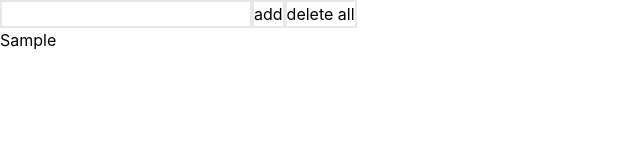
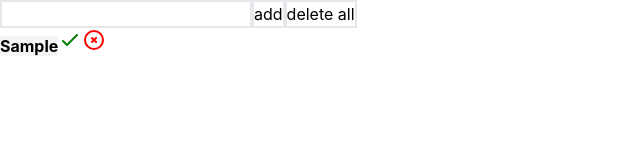
Before and after one commit to Arthur7711/TODO-List, a React (Create React App) app: page / in a window 1280 px wide. Both pictures are taken after typing "Sample" into the empty fields and a click on the button "add". Shown: the top 160 px of the page, without its empty margins (0-640 px from the left). Built offline with nearby package versions, Linux system fonts and the light colour scheme.

Commit message:
plus and delet

```diff
--- a/src/components/InputArea.js
+++ b/src/components/InputArea.js
@@ -1,20 +1,49 @@
 import React, { useEffect, useState } from "react";
+import Cart from "./subComponents/cart";
 
 export default function InputArea() {
   const [inpVal, setInpVal] = useState("");
   const [tasks, setTasks] = useState([]);
+  const [todo, setTodo] = useState(<div></div>);
+
   const handleInput = (e) => {
     setInpVal(e.target.value);
     console.log(e.target.value);
   };
 
   const handleAddTodo = () => {
-    setTasks([...tasks, inpVal]);
+    setTasks([...tasks, { value: inpVal, isSuccess: false }]);
     setInpVal("");
   };
+  useEffect(() => {
+    setTodo(
+      tasks.map((item) => (
+        <Cart
+          handleDeleted={handleDeleted}
+          handleCompleted={handleCompleted}
+          isSuccess={item.isSuccess}
+          value={item.value}
+        />
+      ))
+    );
+  }, [tasks]);
 
   const handleDeleteAll = () => {
     setTasks([]);
+  };
+  const handleCompleted = (data) => {
+    console.log("data", data);
+    setTasks(
+      tasks.map((t) => {
+        if (t.value === data) {
+          return { value: t.value, isSuccess: true };
+        }
+        return t;
+      })
+    );
+  };
+  const handleDeleted = (data) => {
+    setTasks(tasks.filter((t) => t.value !== data));
   };
   return (
     <div>
@@ -30,9 +59,7 @@ export default function InputArea() {
       <button className="border-2" onClick={handleDeleteAll}>
         delete all
       </button>
-      {tasks.map((s) => (
-        <p key={s.toString() + Math.random() * 1000}>{s}</p>
-      ))}
+      {todo}
     </div>
   );
 }
--- /dev/null
+++ b/src/components/subComponents/cart.js
@@ -0,0 +1,45 @@
+const Cart = (props) => {
+  return (
+    <div>
+      <b
+        key={JSON.stringify(props)}
+        className={props.isSuccess ? "bg-green-100" : "bg-gray-100"}
+      >
+        {props.value}
+      </b>
+      <button onClick={() => props.handleCompleted(props.value)}>
+        <svg
+          xmlns="http://www.w3.org/2000/svg"
+          className="h-6 w-6"
+          fill="none"
+          viewBox="0 0 24 24"
+          stroke="green"
+        >
+          <path
+            strokeLinecap="round"
+            strokeLinejoin="round"
+            strokeWidth={2}
+            d="M5 13l4 4L19 7"
+          />
+        </svg>
+      </button>
+      <button onClick={() => props.handleDeleted(props.value)}>
+        <svg
+          xmlns="http://www.w3.org/2000/svg"
+          className="h-6 w-6"
+          fill="none"
+          viewBox="0 0 24 24"
+          stroke="red"
+        >
+          <path
+            strokeLinecap="round"
+            strokeLinejoin="round"
+            strokeWidth={2}
+            d="M10 14l2-2m0 0l2-2m-2 2l-2-2m2 2l2 2m7-2a9 9 0 11-18 0 9 9 0 0118 0z"
+          />
+        </svg>
+      </button>
+    </div>
+  );
+};
+export default Cart;
```
